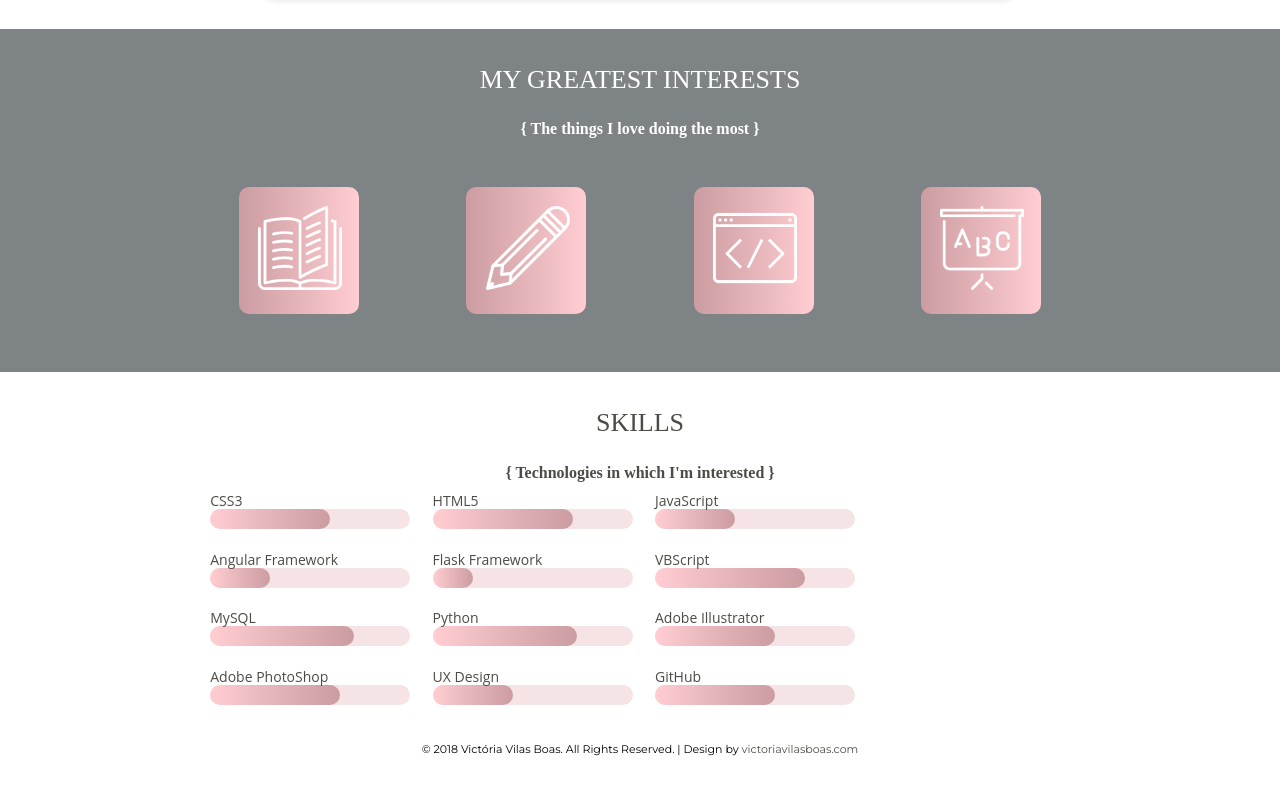
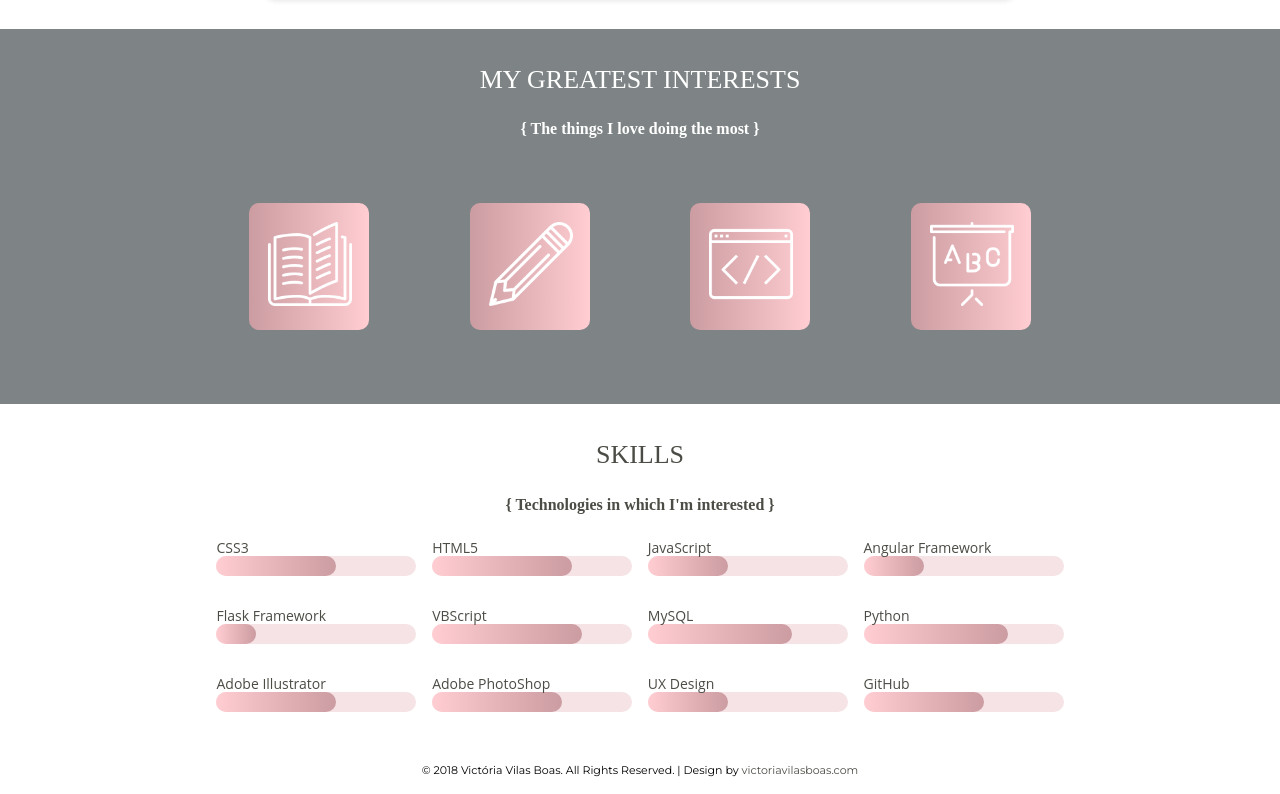
Before and after one commit to victoriavilasb/Portfolio-Pessoal, a plain HTML site: page index.html in a window 1280 px wide. Shown: the part 1223-2017 px from the top of the page. Before the commit the page ends 1995 px from the top, so only its background shows below. Drawn offline with nearby package versions, Linux system fonts and the light colour scheme.

Commit message:
css-middle-skills-and-interests

```diff
--- a/css/style.css
+++ b/css/style.css
@@ -201,6 +201,7 @@ figure:hover figcaption {
   flex-wrap: wrap;
   width: 70%;
   margin:auto;
+  padding: .6em;
 }
 .my_skills_step_ant {
   width: 200px;
@@ -265,7 +266,7 @@ figure:hover figcaption {
 }
 
 .my_skills {
-  margin: 0.7em;
+  margin:1em auto 1em auto;
 }
 
 .my_skills p {
@@ -333,6 +334,7 @@ figure:hover figcaption {
   position: relative;
   background-image: linear-gradient(to right, #cb9ca1 , #ffcdd2);
   border-radius: 10px;
+  margin: 2em auto 2em auto;
 }
 
 #interesses_post:hover img {
```
